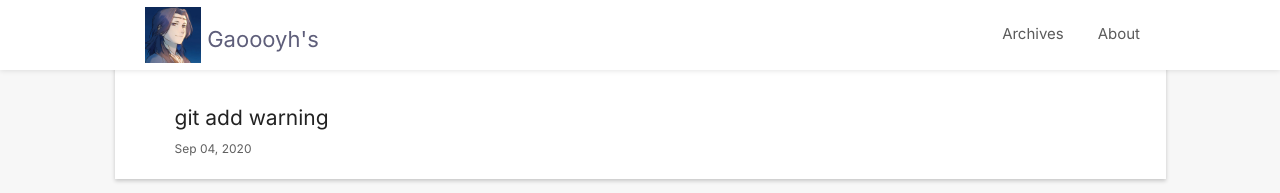
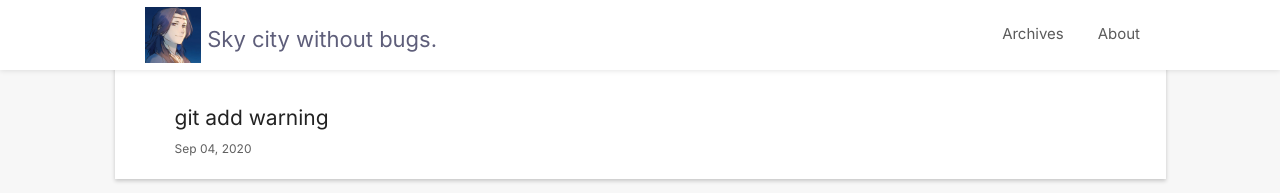
Before and after one commit to gaoooyh/gaoooyh.github.io, a Jekyll site: the page built from _posts/2020-09-05-git_add_warning-post.md, in a window 1280 px wide and 900 px high. Shown: the top 193 px of the window. Built offline with Jekyll 4.4.1, drawn with Linux system fonts in a browser that asks for light colours; nearby versions of some CDN libraries; comment, search, counter and statistics services are not loaded.

Commit message:
change blog name, fix note details

````diff
--- a/_config.yml
+++ b/_config.yml
@@ -1,4 +1,4 @@
-name: Gaoooyh's
+name: Sky city without bugs.
 author: gaoooyh
 url: https://gaoooyh.github.io
 baseurl:
--- a/_posts/2020-09-05-git_add_warning-post.md
+++ b/_posts/2020-09-05-git_add_warning-post.md
@@ -4,7 +4,7 @@ title: git add warning
 date: 2020-09-04 18:00:00 +0800
 category: debug
 thumbnail: /style/image/thumbnail.png
-icon: note
+icon: code
 ---
 
 * content
@@ -51,6 +51,8 @@ git config core.autocrlf true
 
 If you want to make an intelligent decision how git should handle this, read the documentation.
 > `Formatting and whitespace issues are some of the more frustrating and subtle problems that many developers encounter when collaborating, especially cross-platform. It’s very easy for patches or other collaborated work to introduce subtle whitespace changes because editors silently introduce them, and if your files ever touch a Windows system, their line endings might be replaced. Git has a few configuration options to help with these issues.
+
+
 ```
 core.autocrlf
 ```
````
